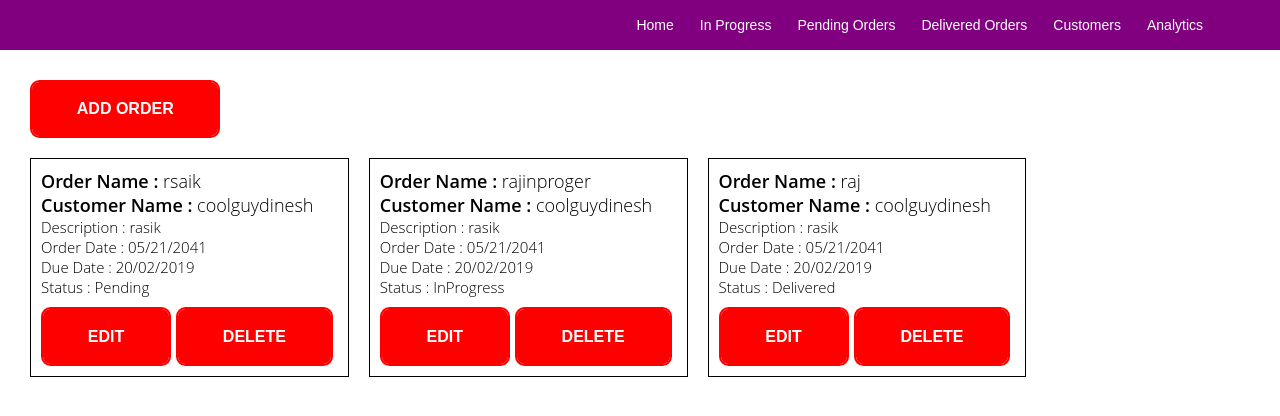
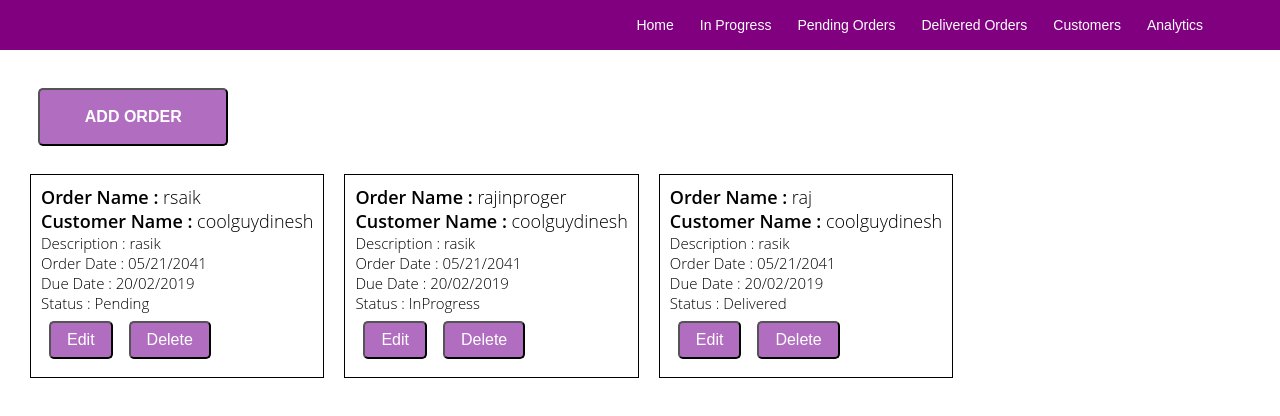
Before and after one commit to TopDEV-fs/Business_WEBAPP_Template, a React (Create React App) app: page / in a window 1280 px wide. Shown: the top 416 px of the page. Built offline with nearby package versions, Linux system fonts and the light colour scheme.

Commit message:
This is a commit for a button change. Solves issue #10

```diff
--- a/src/css/addOrder.css
+++ b/src/css/addOrder.css
@@ -20,15 +20,11 @@ form {
   margin: 10px;
 }
 .add-order-btn button {
-  box-sizing: border-box;
-  appearance: none;
-  background-color: transparent;
-  border: 2px solid red;
-  border-radius: 0.6em;
-  color: white;
-  cursor: pointer;
-  display: flex;
-  align-self: center;
+  margin: 0.5rem;
+  padding: 1em 1.5em;
+  background-color: #b16dbf;
+  border-radius: 5px;
+  color: #fff;
   font-size: 1rem;
   font-weight: 400;
   line-height: 1;
@@ -38,9 +34,15 @@ form {
   text-transform: uppercase;
   font-family: "Montserrat", sans-serif;
   font-weight: 700;
-  transition: box-shadow 300ms ease-in-out, color 300ms ease-in-out;
-  box-shadow: 0 0 40px 40px red inset;
+  transition: all .5s;
 }
+
+.add-order-btn button:hover{
+  background-color: #fff;
+  color: #b16dbf;
+  cursor: pointer;
+}
+
 input:not([type]),
 input[type="text"],
 input[type="password"],
--- a/src/css/singleOrder.css
+++ b/src/css/singleOrder.css
@@ -29,33 +29,19 @@
 }
 .singleOrder button{
     float: left;
-    margin-top: 10px;
-    margin-right: 5px;
-
-
-    box-sizing: border-box;
-    appearance: none;
-    background-color: transparent;
-    border: 2px solid red;
-    border-radius: 0.6em;
-    color: white;
+    margin: 0.5rem;
+    padding: 0.5em 1em;
+    font-family: 'Montserrat', sans-serif;
+    background-color: #b16dbf;
+    border-radius: 5px;
+    color: #fff;
+    font-size: 1rem;
     cursor: pointer;
-    display: flex;
-    align-self: center;
-    font-size: 1rem;
-    font-weight: 400;
-    line-height: 1;
-    padding: 1.2em 2.8em;
-    text-decoration: none;
-    text-align: center;
-    text-transform: uppercase;
-    font-family: 'Montserrat', sans-serif;
-    font-weight: 700;
-    transition: box-shadow 300ms ease-in-out, color 300ms ease-in-out;
-    box-shadow: 0 0 40px 40px red inset;
+    transition: all .5s;
 }
 
 .singleOrder button:hover{
-    color: #fff;
+    color: #b16dbf;
+    background-color: #fff;
     outline: 0;
   }
```
